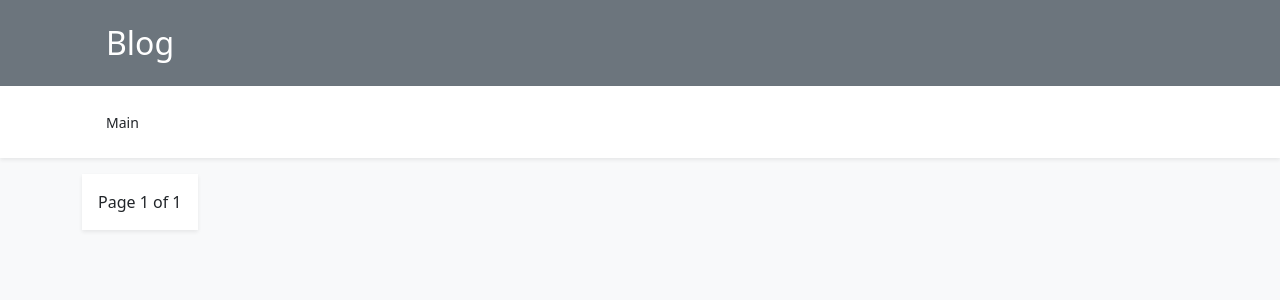
After one commit to BorisPlaton/book_django_blog, a Django app: page / in a window 1280 px wide. The commit adds this page. Shown: the top 300 px of the page. Run offline with Django 4.2, Linux system fonts and the light colour scheme; data that the repository does not hold is empty.

Commit message:
Bootstrap 5, pagination

```diff
--- /dev/null
+++ b/book_django_blog/blog/static/blog/css/blog.css
@@ -0,0 +1,8 @@
+.highlighted {
+    background: #ffffff;
+    transition: all 0.1s ease-out;
+}
+
+.highlighted:hover {
+    background: #dce0e3;
+}
--- a/book_django_blog/blog/templates/blog/base.html
+++ b/book_django_blog/blog/templates/blog/base.html
@@ -6,20 +6,42 @@
     <meta name="viewport"
           content="width=device-width, user-scalable=no, initial-scale=1.0, maximum-scale=1.0, minimum-scale=1.0">
     <meta http-equiv="X-UA-Compatible" content="ie=edge">
-    <title>{% block title %}{% endblock %}</title>
-    <link href="{% static 'css/blog.css' %}" rel="stylesheet">
+    <link href="https://cdn.jsdelivr.net/npm/bootstrap@5.0.2/dist/css/bootstrap.min.css" rel="stylesheet"
+          integrity="sha384-EVSTQN3/azprG1Anm3QDgpJLIm9Nao0Yz1ztcQTwFspd3yD65VohhpuuCOmLASjC" crossorigin="anonymous">
+    <link href="{% static 'blog/css/blog.css' %}" rel="stylesheet">
+    <title>{% block title %}Blog{% endblock %}</title>
 </head>
-<body>
+<body class="bg-light">
 
-    <main id="content">
-        {% block content %}
-        {% endblock %}
-    </main>
+<header>
+    {% include 'blog/includes/header.html' %}
+</header>
 
-    <aside id="sidebar">
-        <h2>My blog</h2>
-        <p>This is my blog.</p>
-    </aside>
+<nav>
+    {% include 'blog/includes/navbar.html' %}
+</nav>
 
+<main id="content">
+    <div class="mt-3">
+        <div class="container">
+            <div class="row">
+                <!--navbar-->
+                <div class="col-auto">
+
+                </div>
+
+                <div>
+                    {% block content %}
+
+                    {% endblock %}
+                </div>
+            </div>
+        </div>
+    </div>
+</main>
+
+<script src="https://cdn.jsdelivr.net/npm/bootstrap@5.0.2/dist/js/bootstrap.bundle.min.js"
+        integrity="sha384-MrcW6ZMFYlzcLA8Nl+NtUVF0sA7MsXsP1UyJoMp4YLEuNSfAP+JcXn/tWtIaxVXM"
+        crossorigin="anonymous"></script>
 </body>
 </html>
--- /dev/null
+++ b/book_django_blog/blog/templates/blog/includes/header.html
@@ -0,0 +1,11 @@
+<div class="container-fluid bg-secondary">
+    <div class="container">
+        <div class="p-4">
+            <h2 class="m-0">
+                <a href="{% url 'blog:post_list' %}" class="text-decoration-none text-white">
+                    Blog
+                </a>
+            </h2>
+        </div>
+    </div>
+</div>
--- /dev/null
+++ b/book_django_blog/blog/templates/blog/includes/navbar.html
@@ -0,0 +1,15 @@
+<div class="container-fluid bg-white shadow-sm">
+    <div class="container">
+        <div class="p-4">
+            <div class="row">
+                <div class="col-auto">
+                    <small>
+                        <a href="{% url 'blog:post_list' %}" class="link-dark text-decoration-none">
+                            Main
+                        </a>
+                    </small>
+                </div>
+            </div>
+        </div>
+    </div>
+</div>
--- /dev/null
+++ b/book_django_blog/blog/templates/blog/includes/pagination.html
@@ -0,0 +1,23 @@
+<div class="">
+    <div class="row">
+        <div class="col-auto">
+            <div class="bg-white p-3 shadow-sm">
+                <span class="step-links">
+
+                {% if page.has_previous %}
+                <a href="?page={{page.previous_page_number}}">Previous</a>
+                {% endif %}
+
+                <span class="current">
+                Page {{ page.number }} of {{ page.paginator.num_pages }}
+                </span>
+
+                {% if page.has_next %}
+                <a href="?page={{ page.next_page_number }}">Next</a>
+                {% endif %}
+
+                </span>
+            </div>
+        </div>
+    </div>
+</div>
--- a/book_django_blog/blog/templates/blog/post/list.html
+++ b/book_django_blog/blog/templates/blog/post/list.html
@@ -1,16 +1,31 @@
 {% extends "blog/base.html" %}
 
-{% block title %}My Blog{% endblock %}
+{% block content %}
+<div class="col">
 
-{% block content %}
+    <div class="row g-3">
+        {% for post in posts %}
+        <div class="col-12">
+            <a href="{{ post.get_absolute_url }}" class="link-primary text-decoration-none text-dark">
+                <div class="p-4 rounded shadow-sm highlighted">
+                    <div>
+                        <h4>{{ post.title }}</h4>
+                    </div>
+                    <div>
+                        <p class="text-secondary">
+                            <small>Published {{ post.publish }} by {{ post.author }}</small>
+                        </p>
+                        {{ post.body|truncatewords:30|linebreaks }}
+                    </div>
+                </div>
+            </a>
+        </div>
+        {% endfor %}
+    </div>
 
-<h1>My Blog</h1>
-{% for post in posts %}
-<h2>
-    <a href="{{ post.get_absolute_url }}">{{ post.title }}</a>
-</h2>
-<p class="date">Published {{ post.publish }} by {{ post.author }}</p>
-{{ post.body|truncatewords:30|linebreaks }}
-{% endfor %}
+    <div class="mt-3">
+        {% include "blog/includes/pagination.html" with page=page_obj %}
+    </div>
 
+</div>
 {% endblock %}
--- a/book_django_blog/blog/urls.py
+++ b/book_django_blog/blog/urls.py
@@ -5,7 +5,7 @@ from blog import views
 app_name = 'blog'
 
 urlpatterns = [
-    path('', views.post_list, name='post_list'),
+    path('', views.PostListView.as_view(), name='post_list'),
     path(
         '<int:year>/<int:month>/<int:day>/<slug:post_slug>/',
         views.post_detail,
--- a/book_django_blog/blog/views.py
+++ b/book_django_blog/blog/views.py
@@ -1,10 +1,14 @@
 from django.shortcuts import render, get_object_or_404
+from django.views.generic import ListView
+
 from .models import Post
 
 
-def post_list(request):
-    posts = Post.objects.get_published
-    return render(request, 'blog/post/list.html', {'posts': posts})
+class PostListView(ListView):
+    queryset = Post.objects.get_published()
+    context_object_name = 'posts'
+    paginate_by = 15
+    template_name = 'blog/post/list.html'
 
 
 def post_detail(request, year, month, day, post_slug):
--- a/book_django_blog/config/urls.py
+++ b/book_django_blog/config/urls.py
@@ -3,5 +3,5 @@ from django.urls import path, include
 
 urlpatterns = [
     path('admin/', admin.site.urls),
-    path('blog/', include('blog.urls'))
+    path('', include('blog.urls'))
 ]
```
Also changed, not shown: book_django_blog/blog/templates/blog/post/detail.html (+10 -6 lines), book_django_blog/blog/utils.py (added, +15 -0 lines).
